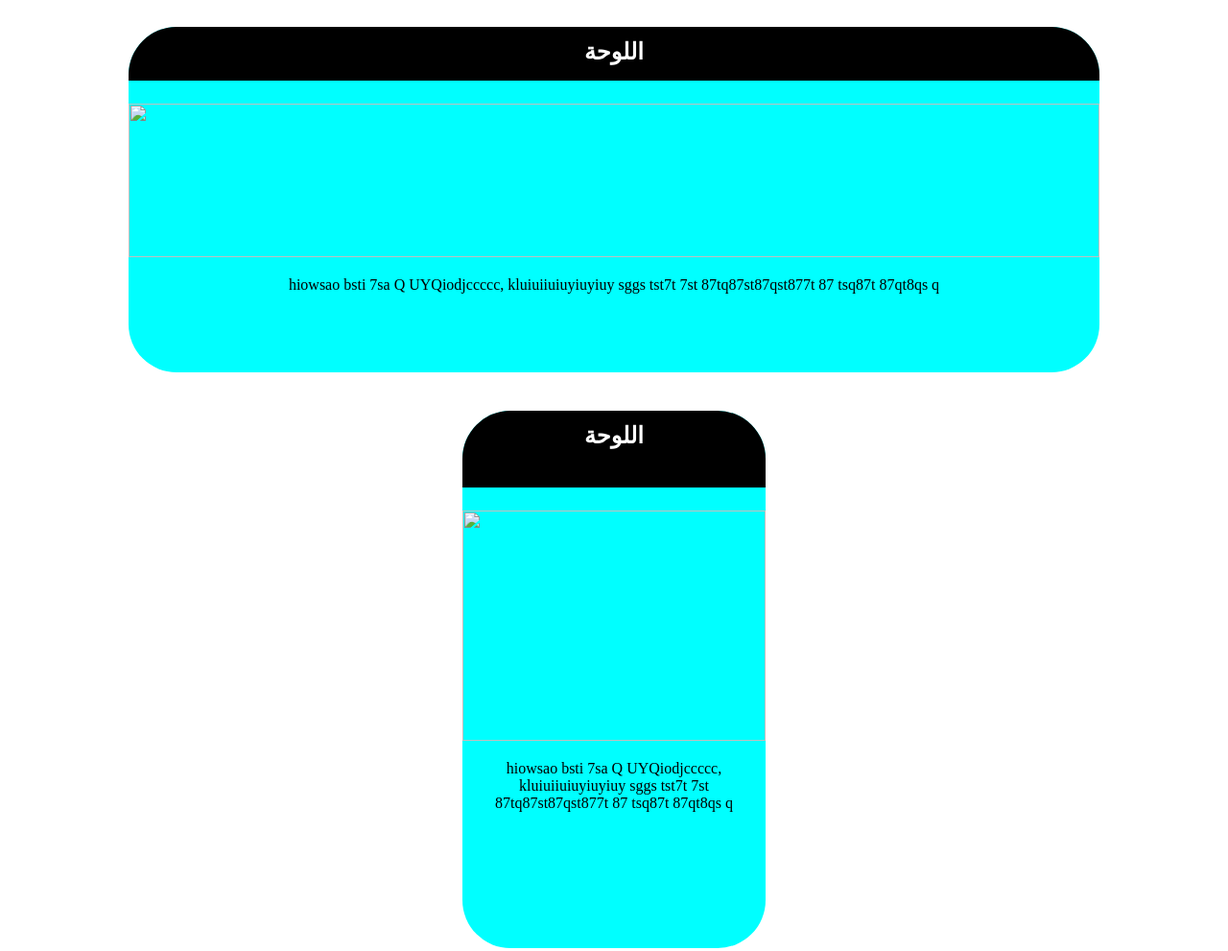
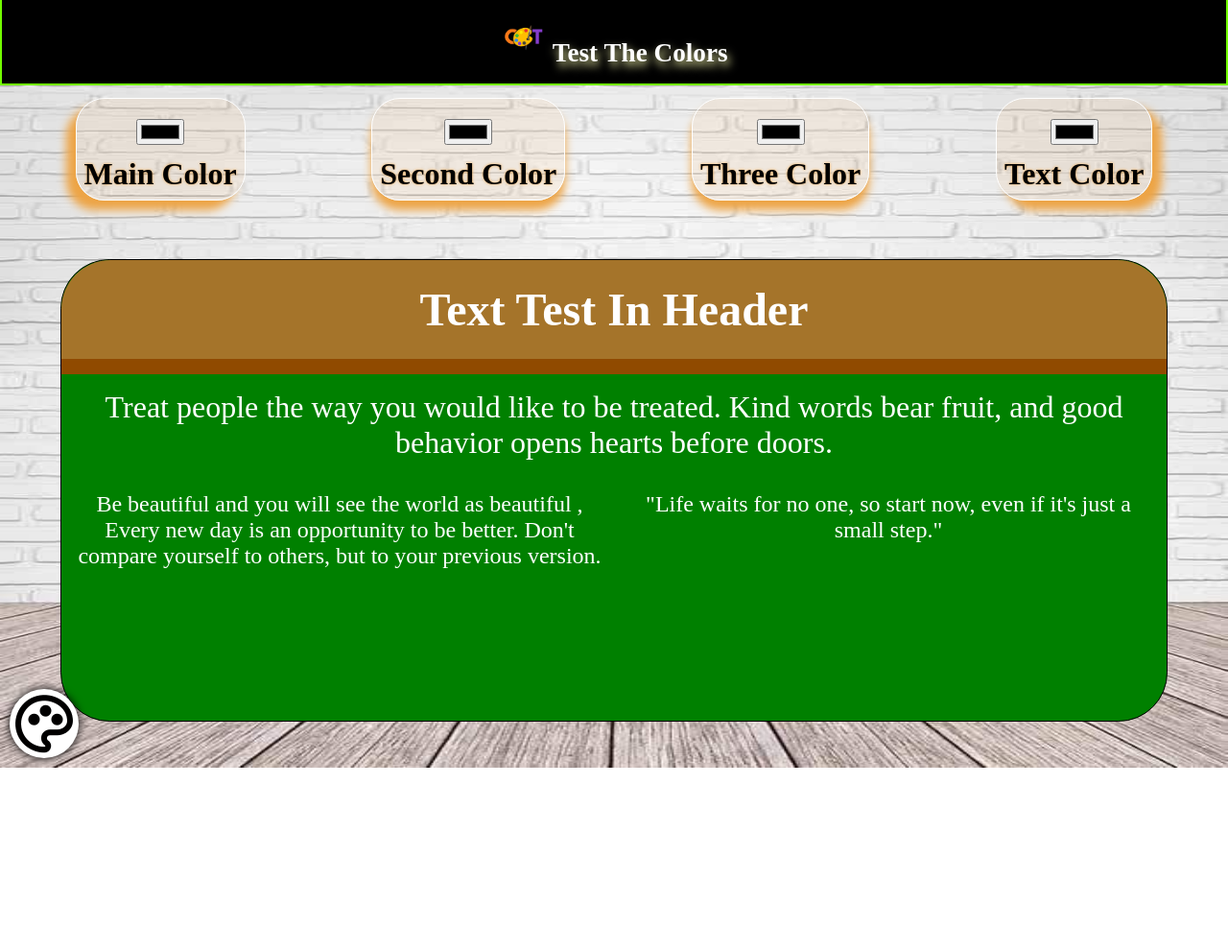
Before and after one commit to assil775458250/palette, a plain HTML site: page index.html in a window 1280 px wide. Shown: the whole page at 96% size. After the commit the page ends 800 px from the top, so only its background shows below. Drawn offline with Linux system fonts and the light colour scheme.

Commit message:
Add files via upload

```diff
--- a/index.html
+++ b/index.html
@@ -1,24 +1,74 @@
 <!DOCTYPE html>
 <html lang="en">
 <head>
-    <meta charset="UTF-8">
-    <meta name="viewport" content="width=device-width, initial-scale=1.0">
-    <title>Document</title>
+  <meta charset="UTF-8">
+  <meta name="viewport" content="width=device-width, initial-scale=1.0">
+  <title>Test Color</title>
+  <link rel="stylesheet" href="s.css">
+  <link rel="icon" href="image/icon-palette.png">
+  <link rel="" href="">
+  <meta name="description" content="هذا الموقع يوفر امكانية اختيار الالوان واختبار اختبار التناسق بينها ومساعدة المصممين ومصممين الواجهات">
+<meta name="keywords" content="اختيار الالوان,تناسق الالوان,الالوان,test color,color">;
+  <!-- linl to icons of tabler web -->
+  <link rel="stylesheet" href="https://cdn.jsdelivr.net/npm/@tabler/icons-webfont@latest/dist/tabler-icons.min.css" />
+
 </head>
 <body>
-    <div style="width: 100%;display:inline-block;text-align: center;">
-        <div style="width: 80%;height: 45vh;background-color: aqua;border-radius: 50px;margin: 20px;display: inline-block;vertical-align: top;">
-            <p style="background-color: rgb(0, 0, 0);width: 100%;height: 7vh;text-align: center;border-radius: 50px 50px 0 0;margin-top: 0px;color: white;font-weight: bolder;font-size: 150%;line-height: 53px;">اللوحة</p>
-            <img src="blototh/ssp.jpg" style="width: 100%;height: 20vh;">
-            <p style="padding-left: 10px;padding-right: 10px;text-align: center;">hiowsao bsti 7sa Q    UYQiodjccccc, kluiuiiuiuyiuyiuy sggs tst7t 7st 87tq87st87qst877t 87 tsq87t 87qt8qs q</p>
-        </div>
 
-        <div style=" width: 25%;height: 70vh;background-color: aqua;border-radius: 50px;margin: 20px;display: inline-block;vertical-align: top;">
-            <p style="background-color: rgb(0, 0, 0);width: 100%;height: 10vh;text-align: center;border-radius: 50px 50px 0 0;margin-top: 0px;color: white;font-weight: bolder;font-size: 150%;line-height: 53px;">اللوحة</p>
-            <img src="blototh/ssp.jpg" style="width: 100%;height: 30vh;">
-            <p style="padding-left: 10px;padding-right: 10px;text-align: center;">hiowsao bsti 7sa Q    UYQiodjccccc, kluiuiiuiuyiuyiuy sggs tst7t 7st 87tq87st87qst877t 87 tsq87t 87qt8qs q</p>
-        </div>
+  <header style="margin-top: -20px;">
+   <span><img src="image/icon-palette.png" alt=""></span> test the colors
+  </header>
+
+  <div>
+   <i class="ti ti-palette" id="palette_icon"></i>
+  </div>
+
+  <div class="images">
+
+      <div class="color1">
+     <input type="color" name="c1" id="">
+     <br>
+     <label for="">main color</label>
+     </div>
+     <div class="color2">
+     <input type="color" name="c2" id="">
+     <br>
+     <label for="">second color</label>
+     </div>
+     <div class="color2">
+     <input type="color" name="c32" id="">
+     <br>
+     <label for="">three color</label>
+     </div>
+     <div class="color3">
+     <input type="color" name="c3" id="">
+     <br>
+     <label for="">text color</label>
+     </div>
+
 
     </div>
+
+  <div class="web">
+
+    <img src="image/palette.JPG" id="palette" alt="">
+
+    <div class="header">
+      text test in header
+   </div>
+   <div class="three"></div>
+
+   <p>Treat people the way you would like to be treated. Kind words bear fruit, and good behavior opens hearts before doors.</p>
+   <p id="p2">Be beautiful and you will see the world as beautiful , Every new day is an opportunity to be better. Don't compare yourself to others, but to your previous version.
+"Life waits for no one, so start now, even if it's just a small step."</p>
+  </div>
+
+
+
+
+
+
+  <!--  js file -->
+  <script src="s.js"></script>
 </body>
 </html>
```
